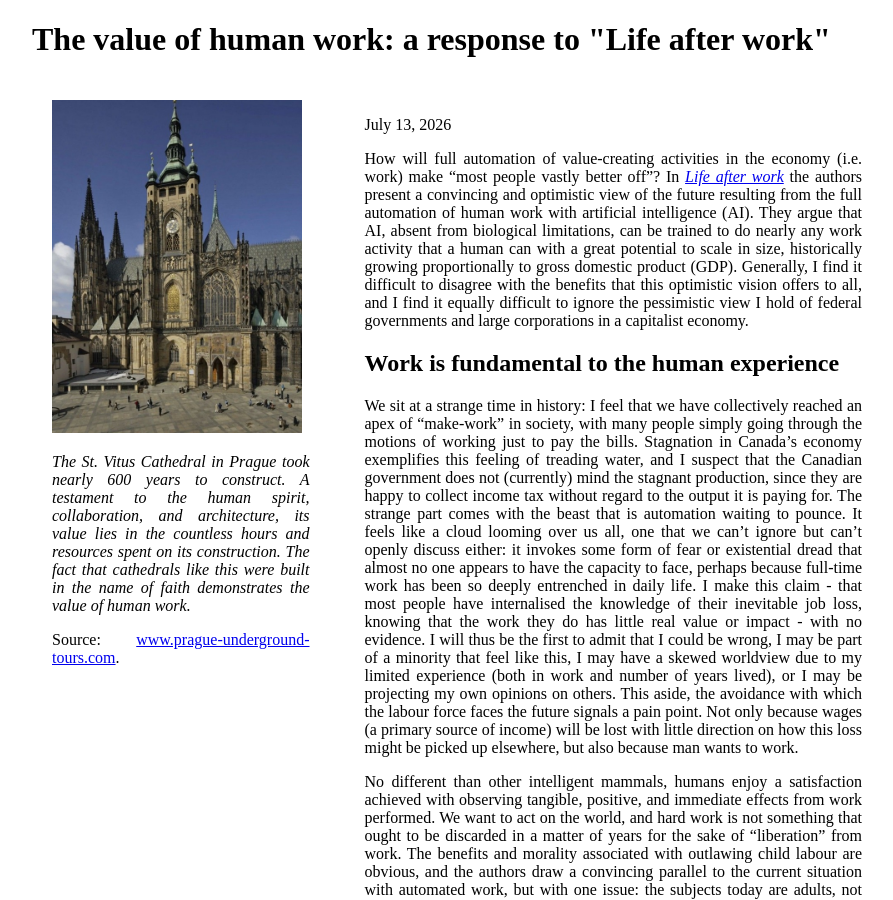
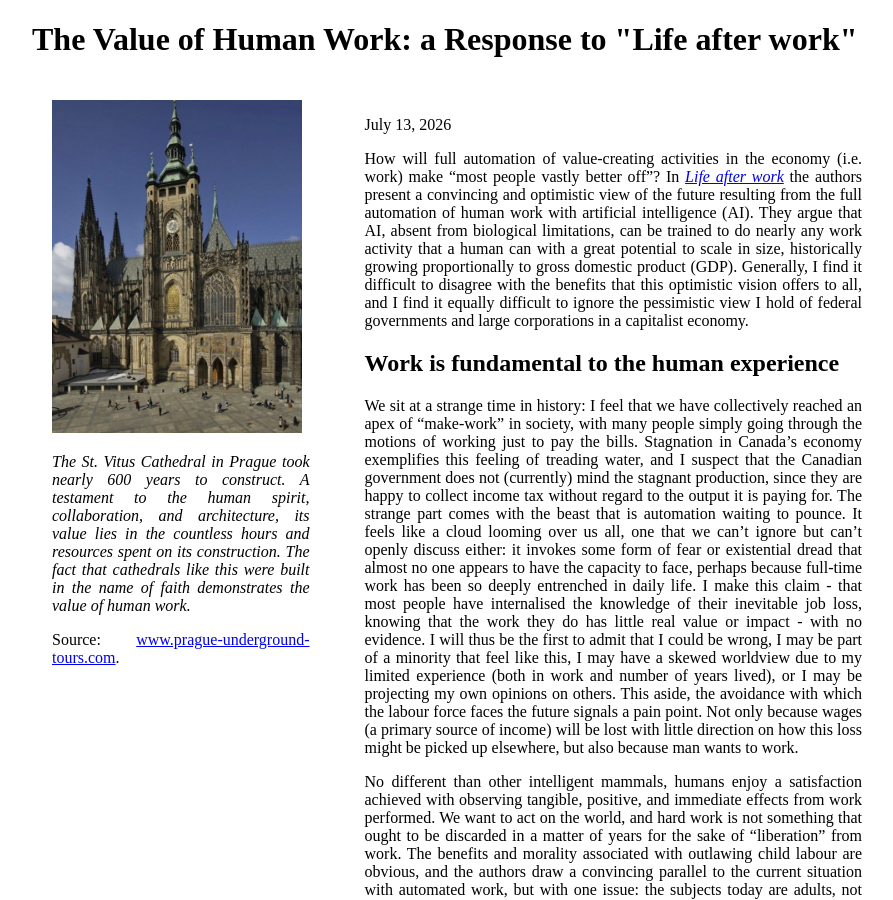
Before and after one commit to hidekihill/hidekihill.github.io, a Jekyll site: the page blog/a-response-to-life-after-work/index.html, which Jekyll copies as it is, in a window 1280 px wide and 900 px high. Shown: the whole window, without its empty margins (183-1076 px from the left). Built offline with Jekyll 4.4.1, drawn with Linux system fonts in a browser that asks for light colours; part of the change alters nothing that is shown.

```diff
--- a/blog/a-response-to-life-after-work/index.html
+++ b/blog/a-response-to-life-after-work/index.html
@@ -3,13 +3,13 @@
   <head>
     <meta charset="UTF-8">
     <meta name="viewport" content="width=device-width, initial-scale=1.0">
-    <title>Hideki Hill</title>
+    <title>H. Hill - The Value of Human Work</title>
     <link rel="stylesheet" href="../../style.css">
   </head>
     <body>
 
     <main>
-    <h1>The value of human work: a response to "Life after work"</h1>
+    <h1>The Value of Human Work: a Response to "Life after work"</h1>
     <div class="grid-container2">
         <div class="grid-column">
           <div style="text-align: justify;">
```
